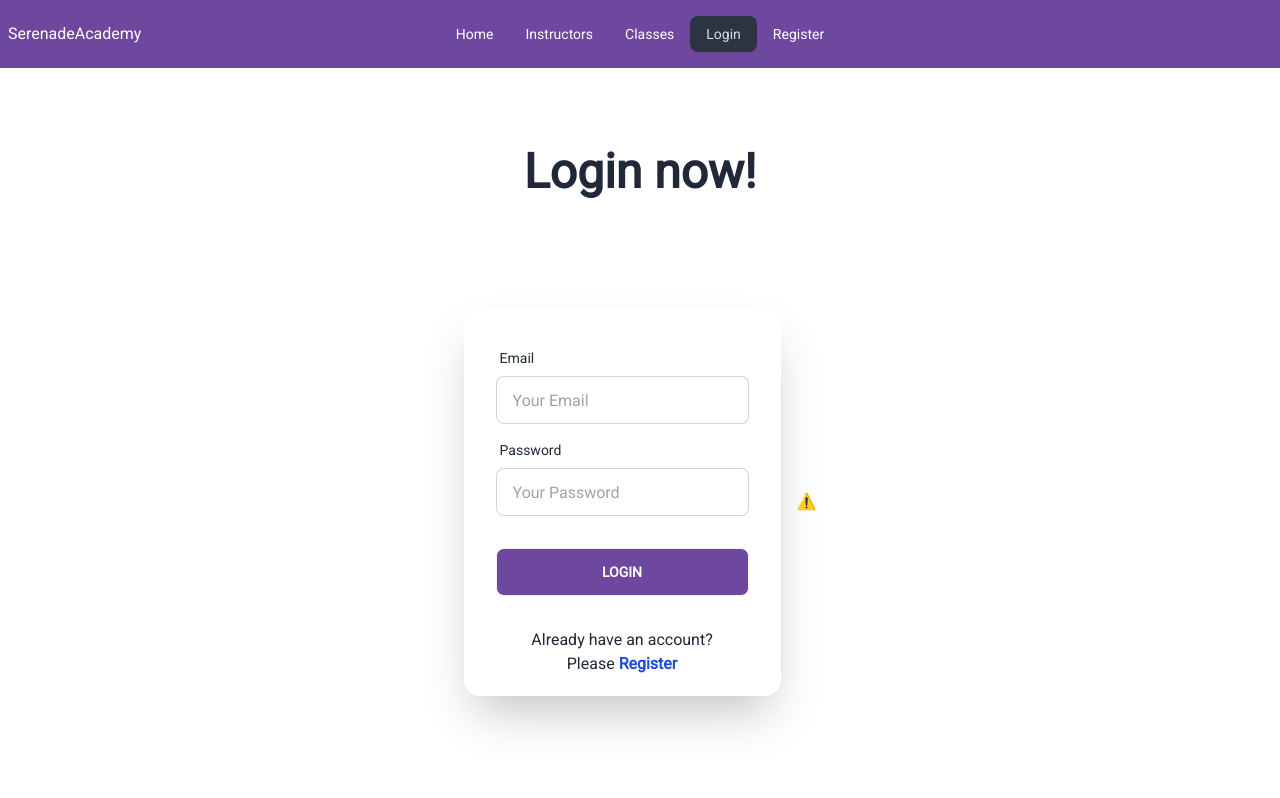
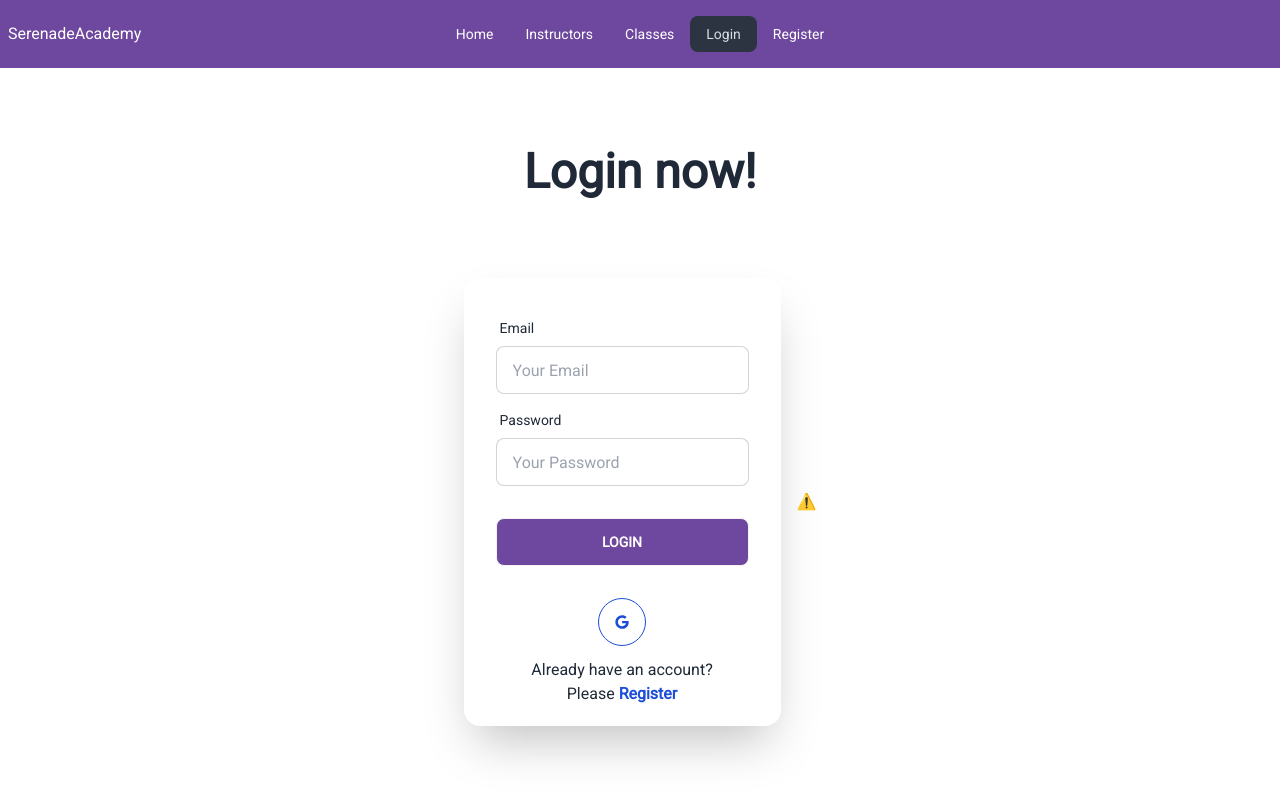
Before and after one commit to siddiquenaim/summer-camp-client-side, a React (Vite) app: page /login in a window 1280 px wide. Shown: the top 798 px of the page. Built offline with nearby package versions, Linux system fonts and the light colour scheme; no server answers.

Commit message:
added social login

```diff
--- a/src/App.jsx
+++ /dev/null
@@ -1,15 +0,0 @@
-function App() {
-  return (
-    <>
-      <button className="btn">Button</button>
-      <button className="btn btn-neutral">Neutral</button>
-      <button className="btn btn-primary">Button</button>
-      <button className="btn btn-secondary">Button</button>
-      <button className="btn btn-accent">Button</button>
-      <button className="btn btn-ghost">Button</button>
-      <button className="btn btn-link">Button</button>
-    </>
-  );
-}
-
-export default App;
--- a/src/layouts/DashboardLayout/DashboardLayout.jsx
+++ b/src/layouts/DashboardLayout/DashboardLayout.jsx
@@ -1,9 +1,11 @@
-import React from "react";
-import { Link, NavLink, Outlet } from "react-router-dom";
+import { NavLink, Outlet } from "react-router-dom";
 import Navbar from "../../pages/Shared/Navbar/Navbar";
-import { FaBookReader, FaWallet } from "react-icons/fa";
+import { FaBook, FaBookReader, FaUsers, FaWallet } from "react-icons/fa";
+import { useState } from "react";
 
 const DashboardLayout = () => {
+  const isStudent = false;
+  const isAdmin = true;
   return (
     <div>
       <Navbar></Navbar>
@@ -22,6 +24,8 @@ const DashboardLayout = () => {
           <label htmlFor="my-drawer-2" className="drawer-overlay"></label>
           <ul className="menu p-4 w-80 h-full bg-base-200 text-base-content">
             {/* Sidebar content here */}
+            {isStudent && (
+              <>
                 <li className="mb-3">
                   <NavLink to="">
                     <FaBookReader></FaBookReader> Booked Classes
@@ -32,6 +36,22 @@ const DashboardLayout = () => {
                     <FaWallet></FaWallet> Enrolled Classes
                   </NavLink>
                 </li>
+              </>
+            )}
+            {isAdmin && (
+              <>
+                <li className="mb-3">
+                  <NavLink to="">
+                    <FaUsers></FaUsers> All Users
+                  </NavLink>
+                </li>
+                <li>
+                  <NavLink to="enrolled-classes">
+                    <FaBook></FaBook> Pending Classes
+                  </NavLink>
+                </li>
+              </>
+            )}
           </ul>
         </div>
       </div>
--- a/src/pages/Login/Login.jsx
+++ b/src/pages/Login/Login.jsx
@@ -3,6 +3,7 @@ import { useForm } from "react-hook-form";
 import { Link, useLocation, useNavigate } from "react-router-dom";
 import { AuthContext } from "../../providers/AuthProvider";
 import Swal from "sweetalert2";
+import SocialLogin from "./SocialLogin";
 
 const Login = () => {
   const { signIn } = useContext(AuthContext);
@@ -84,6 +85,7 @@ const Login = () => {
                 />
               </div>
             </form>
+            <SocialLogin></SocialLogin>
             <div className="mb-5 text-center">
               <p>
                 Already have an account? <br></br>Please{" "}
--- /dev/null
+++ b/src/pages/Login/SocialLogin.jsx
@@ -0,0 +1,49 @@
+import React, { useContext } from "react";
+import { FaGoogle } from "react-icons/fa";
+import { AuthContext } from "../../providers/AuthProvider";
+import { useLocation, useNavigate } from "react-router-dom";
+import axios from "axios";
+import Swal from "sweetalert2";
+
+const SocialLogin = () => {
+  const { signInWithGoogle } = useContext(AuthContext);
+  const navigate = useNavigate();
+  const location = useLocation();
+  const from = location?.state?.from?.pathname || "/";
+
+  const handleGoogleSignIn = () => {
+    signInWithGoogle()
+      .then((res) => {
+        const loggedUser = res.user;
+        const userInfo = {
+          name: loggedUser.displayName,
+          email: loggedUser.email,
+          role: "student",
+        };
+        console.log(loggedUser);
+        axios.post("http://localhost:5000/users", userInfo).then((res) => {
+          if (res.data.insertedId) {
+            console.log(res);
+          }
+        });
+        navigate(from, { replace: true });
+      })
+      .catch((error) => console.log(error));
+  };
+
+  return (
+    <div>
+      <div className="divider lg:divider-horizontal"></div>
+      <div className="text-center">
+        <button
+          onClick={handleGoogleSignIn}
+          className="btn btn-circle btn-outline border-blue-700 hover:bg-blue-700 hover:text-white hover:border-none text-blue-700 mb-3"
+        >
+          <FaGoogle></FaGoogle>
+        </button>
+      </div>
+    </div>
+  );
+};
+
+export default SocialLogin;
--- a/src/providers/AuthProvider.jsx
+++ b/src/providers/AuthProvider.jsx
@@ -1,9 +1,11 @@
 import React, { createContext, useEffect, useState } from "react";
 import {
+  GoogleAuthProvider,
   createUserWithEmailAndPassword,
   getAuth,
   onAuthStateChanged,
   signInWithEmailAndPassword,
+  signInWithPopup,
   signOut,
   updateProfile,
 } from "firebase/auth";
@@ -15,6 +17,7 @@ const AuthProvider = ({ children }) => {
   const [user, setUser] = useState(null);
   const [loading, setLoading] = useState(true);
   const auth = getAuth(app);
+  const googleProvider = new GoogleAuthProvider();
 
   const signUp = (email, password) => {
     setLoading(true);
@@ -24,6 +27,11 @@ const AuthProvider = ({ children }) => {
   const signIn = (email, password) => {
     setLoading(true);
     return signInWithEmailAndPassword(auth, email, password);
+  };
+
+  const signInWithGoogle = () => {
+    setLoading(true);
+    return signInWithPopup(auth, googleProvider);
   };
 
   const updateUserProfile = (name, photo) => {
@@ -50,7 +58,15 @@ const AuthProvider = ({ children }) => {
     };
   }, [auth]);
 
-  const authInfo = { user, signIn, signUp, updateUserProfile, logOut, loading };
+  const authInfo = {
+    user,
+    signIn,
+    signInWithGoogle,
+    signUp,
+    updateUserProfile,
+    logOut,
+    loading,
+  };
   return (
     <AuthContext.Provider value={authInfo}>{children}</AuthContext.Provider>
   );
```
Lines whose indentation alone changed are shown as unchanged.
